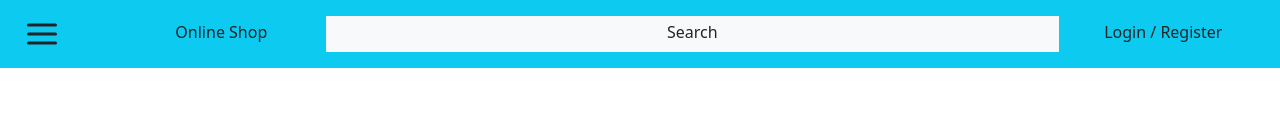
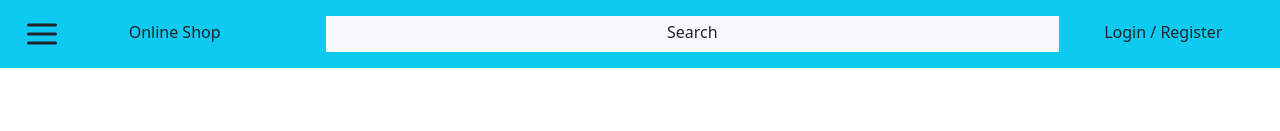
Before and after one commit to geoffhui/reactjs-online-store, a React (Create React App) app in the folder client/: page /products in a window 1280 px wide. Shown: the top 131 px of the page. Built offline with nearby package versions, Linux system fonts and the light colour scheme.

Commit message:
UI adjustment

```diff
--- a/client/src/components/Navbar.js
+++ b/client/src/components/Navbar.js
@@ -5,7 +5,7 @@ const Navbar = () => {
    return (
       <div className='row m-auto py-3 bg-info'>
          <div className='col-1 col-sm-1 col-md-1 col-lg-1'><FiMenu size='36px'/></div>
-         <div className='col-2 col-sm-2 col-md-2 col-lg-2 py-1 text-wrap text-center'>Online Shop</div>
+         <div className='col-2 col-sm-2 col-md-2 col-lg-2 py-1 text-wrap'>Online Shop</div>
          <div className='col-7 col-sm-7 col-md-7 col-lg-7 py-1 text-center bg-light'>Search</div>
          <div className='col-2 col-sm-2 col-md-2 col-lg-2 py-1 text-center'>Login / Register</div>
       </div>
```
